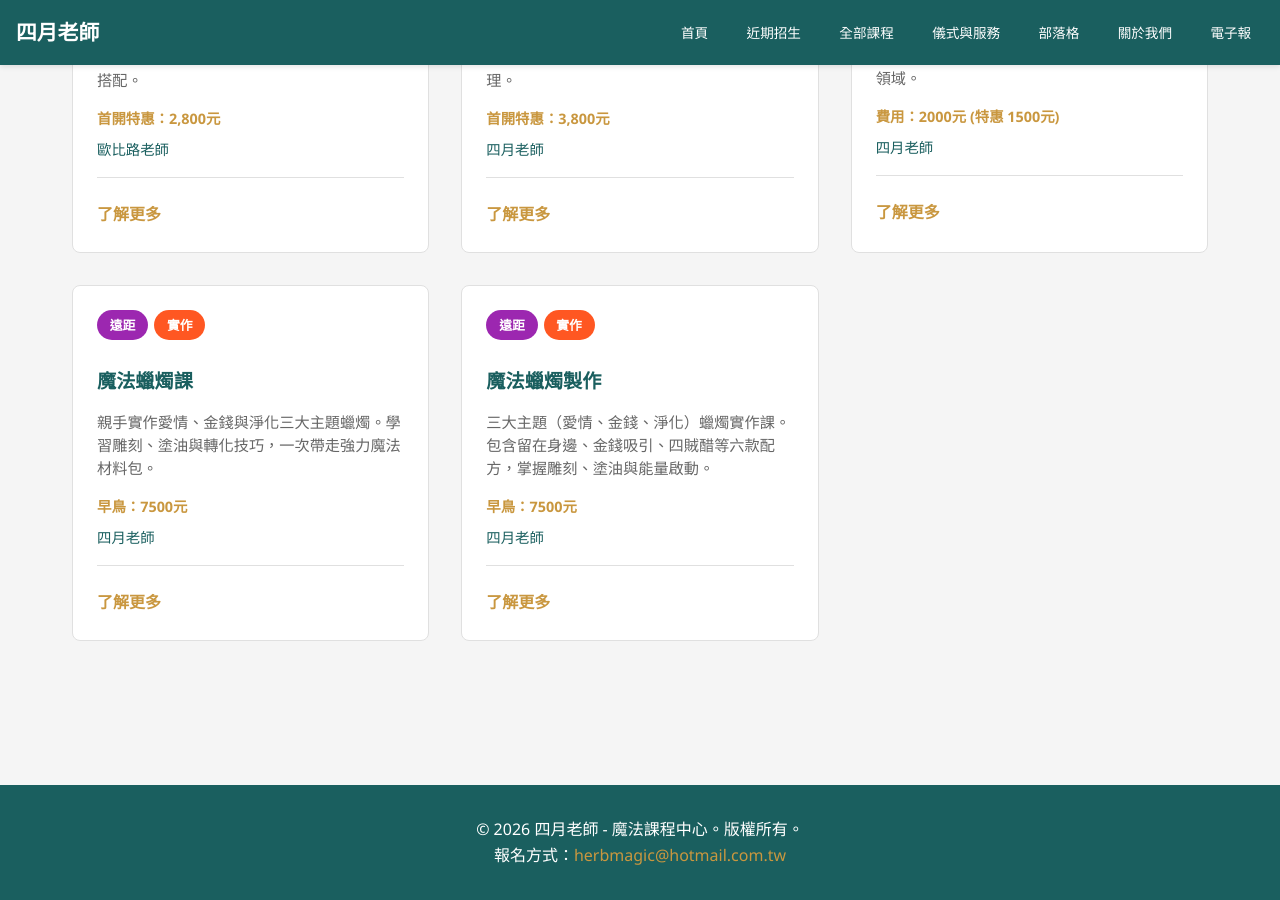
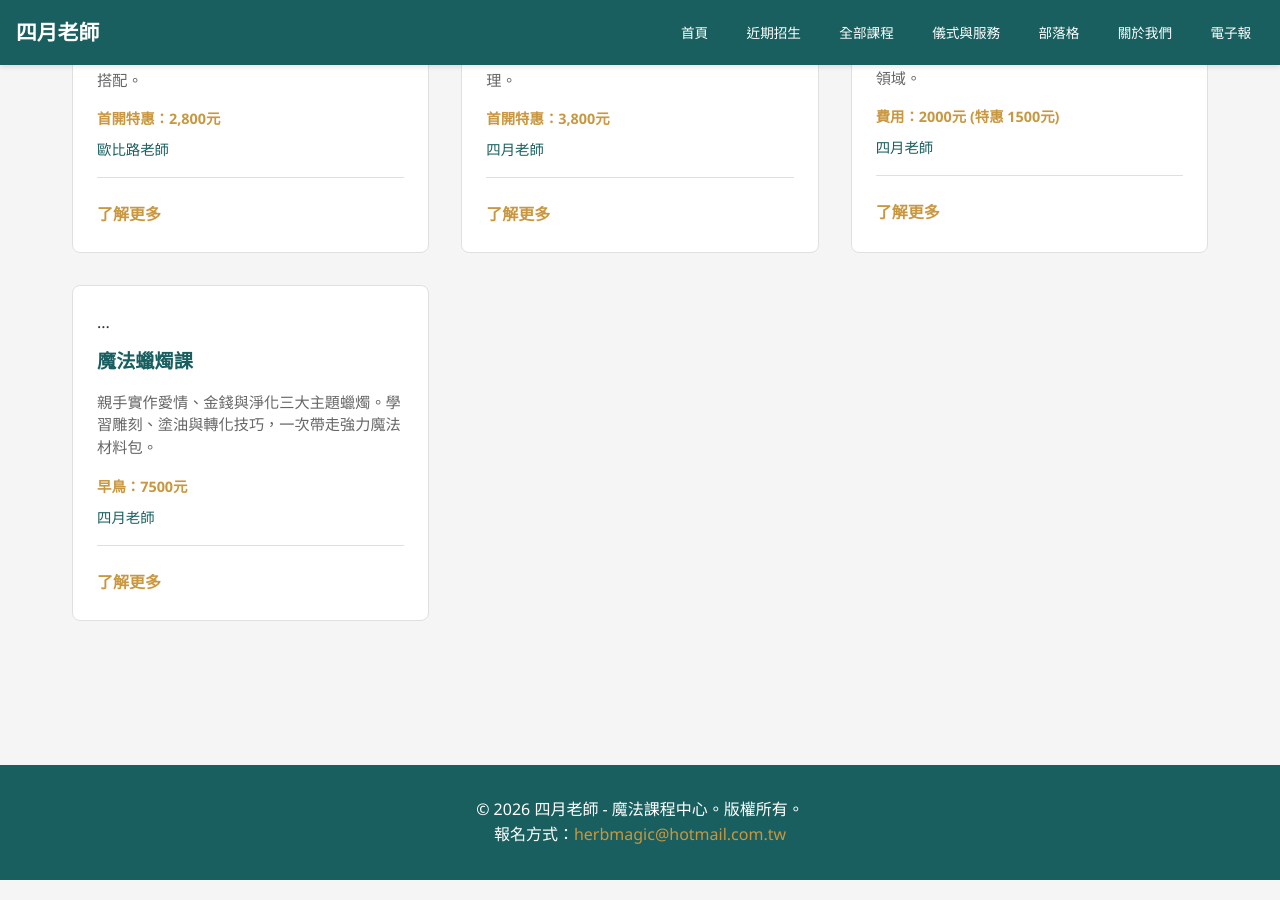
Before and after one commit to light4uliuphone-lang/hoodoo, a Jekyll site: the page built from course.html, in a window 1280 px wide and 900 px high, scrolled down 8815 px. Built offline with Jekyll 4.4.1, drawn with Linux system fonts in a browser that asks for light colours.

Commit message:
Update course.html

```diff
--- a/course.html
+++ b/course.html
@@ -467,18 +467,11 @@ description: "探索四月老師的課程中心，依學習路徑編排：藥草
                 <a href="/courses/course-hoodoo-09/" class="learn-more">了解更多</a>
             </div>
            <div class="course-card">
-                <div class="course-tags"><span class="course-tag" style="background-color: #9c27b0;">遠距</span><span class="course-tag" style="background-color: #ff5722;">實作</span></div>
+    <div class="course-tags">...</div>
     <h3>魔法蠟燭課</h3>
     <p>親手實作愛情、金錢與淨化三大主題蠟燭。學習雕刻、塗油與轉化技巧，一次帶走強力魔法材料包。</p>
     <div class="course-info"><span class="price">早鳥：7500元</span><span class="teacher">四月老師</span></div>
     <a href="/courses/course-candle/" class="learn-more">了解更多</a>
-            </div>
-            <div class="course-card">
-                <div class="course-tags"><span class="course-tag" style="background-color: #9c27b0;">遠距</span><span class="course-tag" style="background-color: #ff5722;">實作</span></div>
-                <h3>魔法蠟燭製作</h3>
-                <p>三大主題（愛情、金錢、淨化）蠟燭實作課。包含留在身邊、金錢吸引、四賊醋等六款配方，掌握雕刻、塗油與能量啟動。</p>
-                <div class="course-info"><span class="price">早鳥：7500元</span><span class="teacher">四月老師</span></div>
-                <a href="/courses/course-hoodoo-08/" class="learn-more">了解更多</a>
 </div>
         </div>
     </section>
```
Lines whose indentation alone changed are shown as unchanged.
